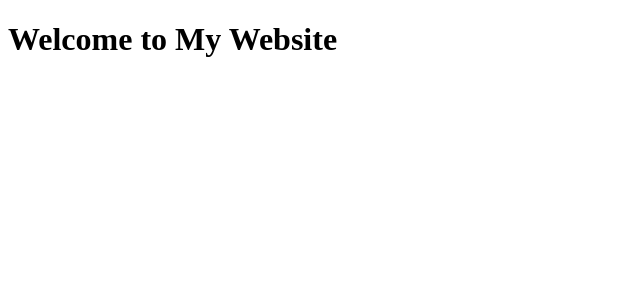
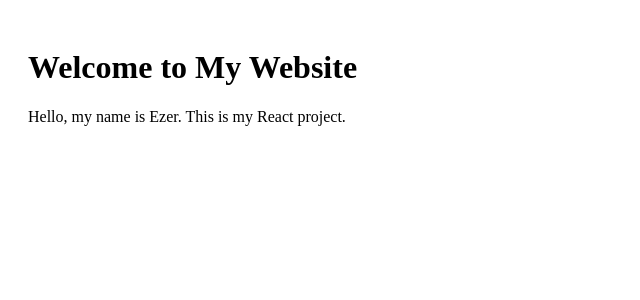
Before and after one commit to ezerayarii/it516_week1, a Next.js app: page / in a window 1280 px wide. Shown: the top 300 px of the page, without its empty margins (0-640 px from the left). Built offline with nearby package versions, Linux system fonts and the light colour scheme.

Commit message:
fix page route

```diff
--- a/app/page.tsx
+++ b/app/page.tsx
@@ -1,7 +1,8 @@
 export default function Home() {
   return (
-    <main>
+    <main style={{ padding: "20px" }}>
       <h1>Welcome to My Website</h1>
+      <p>Hello, my name is Ezer. This is my React project.</p>
     </main>
   );
 }
```
